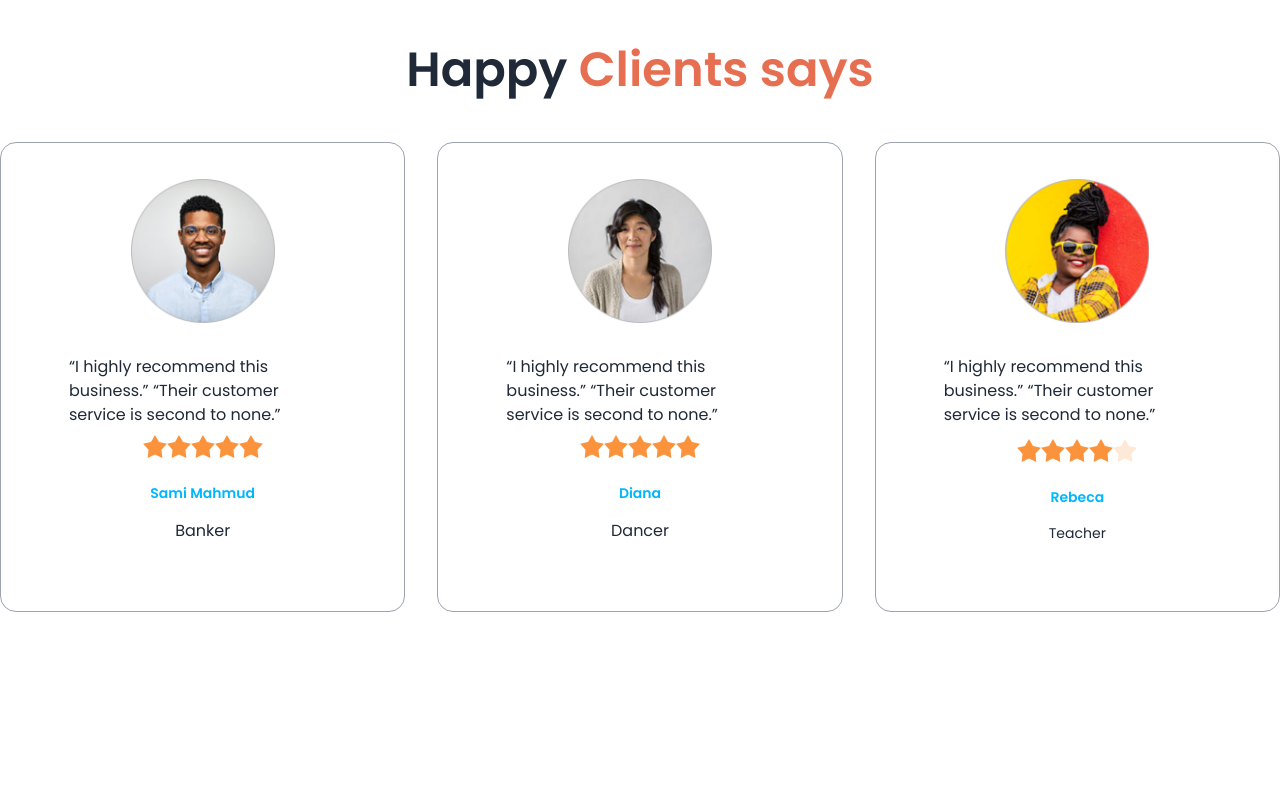
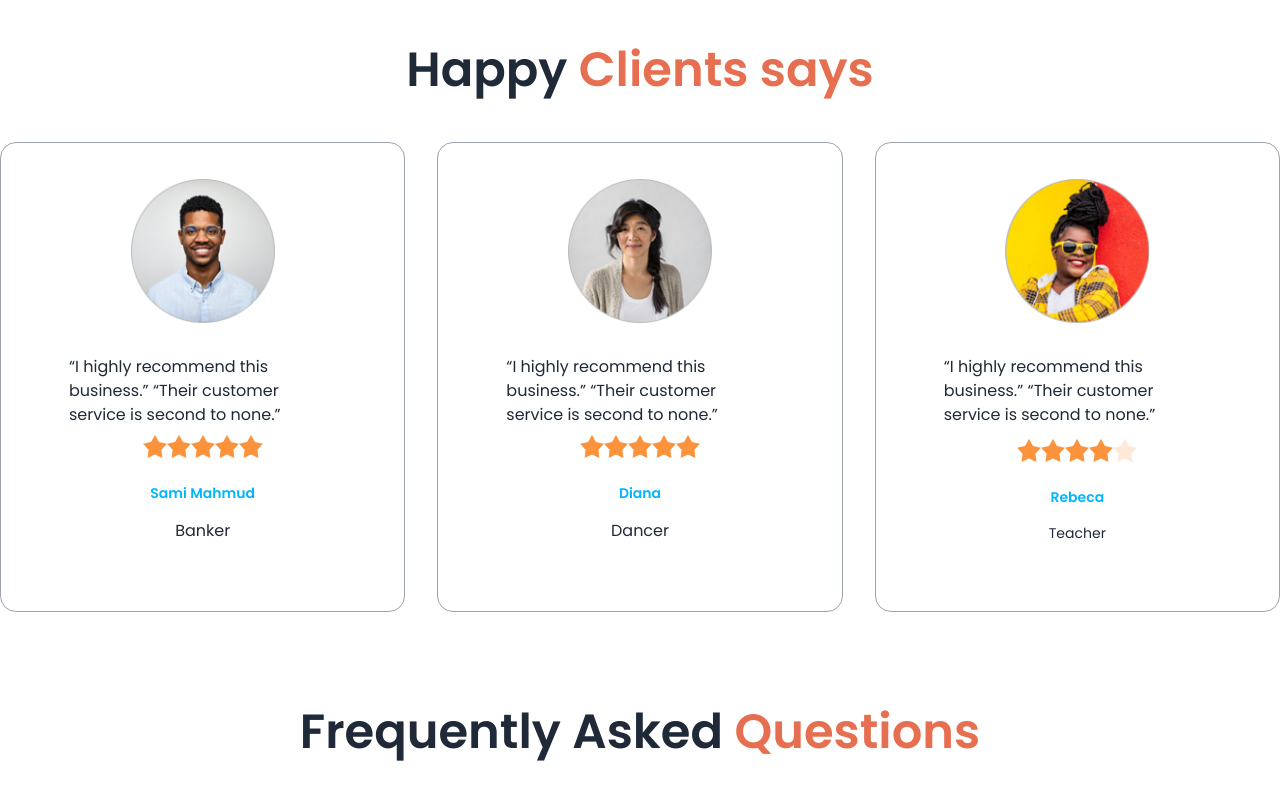
Before and after one commit to mzhrifat/Biker-zone-with-desiui, a plain HTML site: page index.html in a window 1280 px wide. Shown: the part 1891-2691 px from the top of the page. Before the commit the page ends 2599 px from the top, so only its background shows below. Drawn offline with nearby package versions, Linux system fonts and the light colour scheme.

Commit message:
faq commit

```diff
--- a/index.html
+++ b/index.html
@@ -314,6 +314,14 @@
 </section>
 
     </main>
+    <!--FAQ-->
+    <section class="my-4">
+        <h3 class="text-5xl mb-12 font-semibold text-center">
+            Frequently Asked <span class="text-bike-primary">Questions</span>
+        </h3>
+
+
+    </section>
     <footer>
         <!-- Your footer content here -->
     </footer>
```
